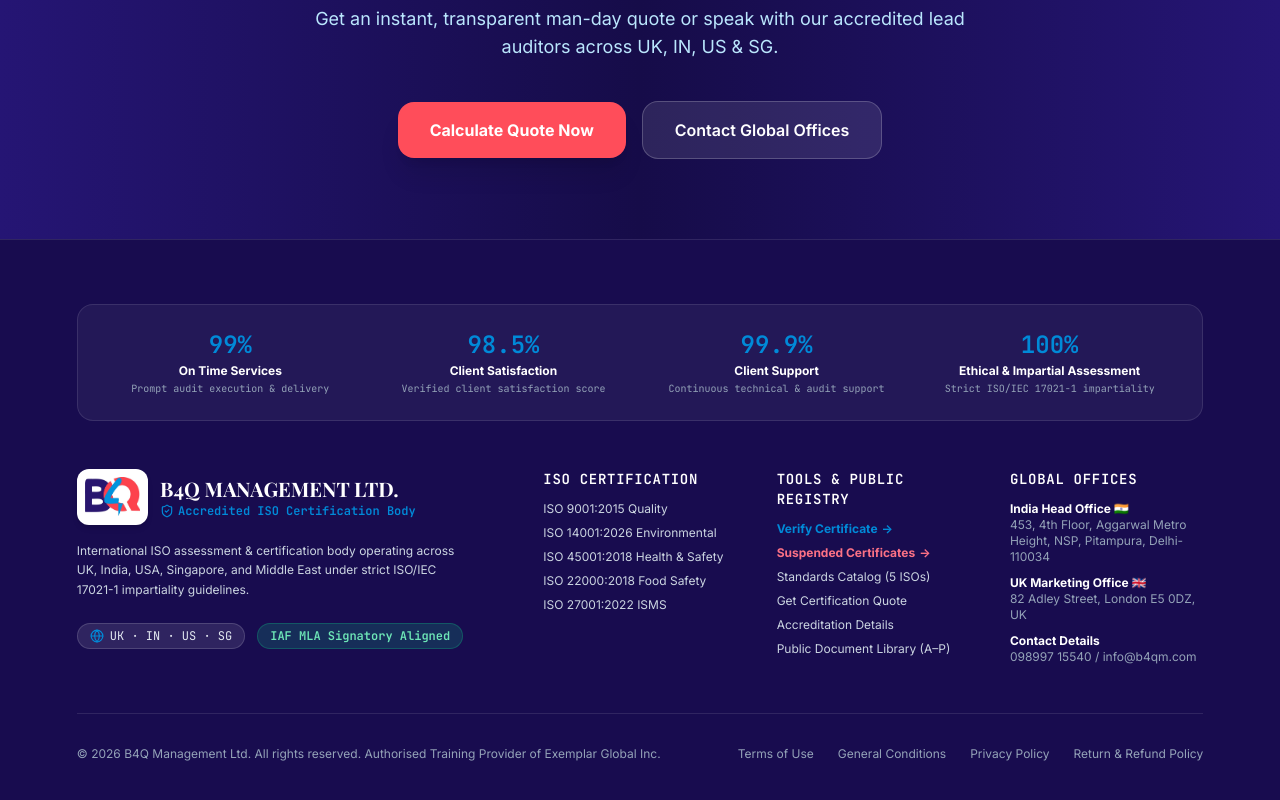
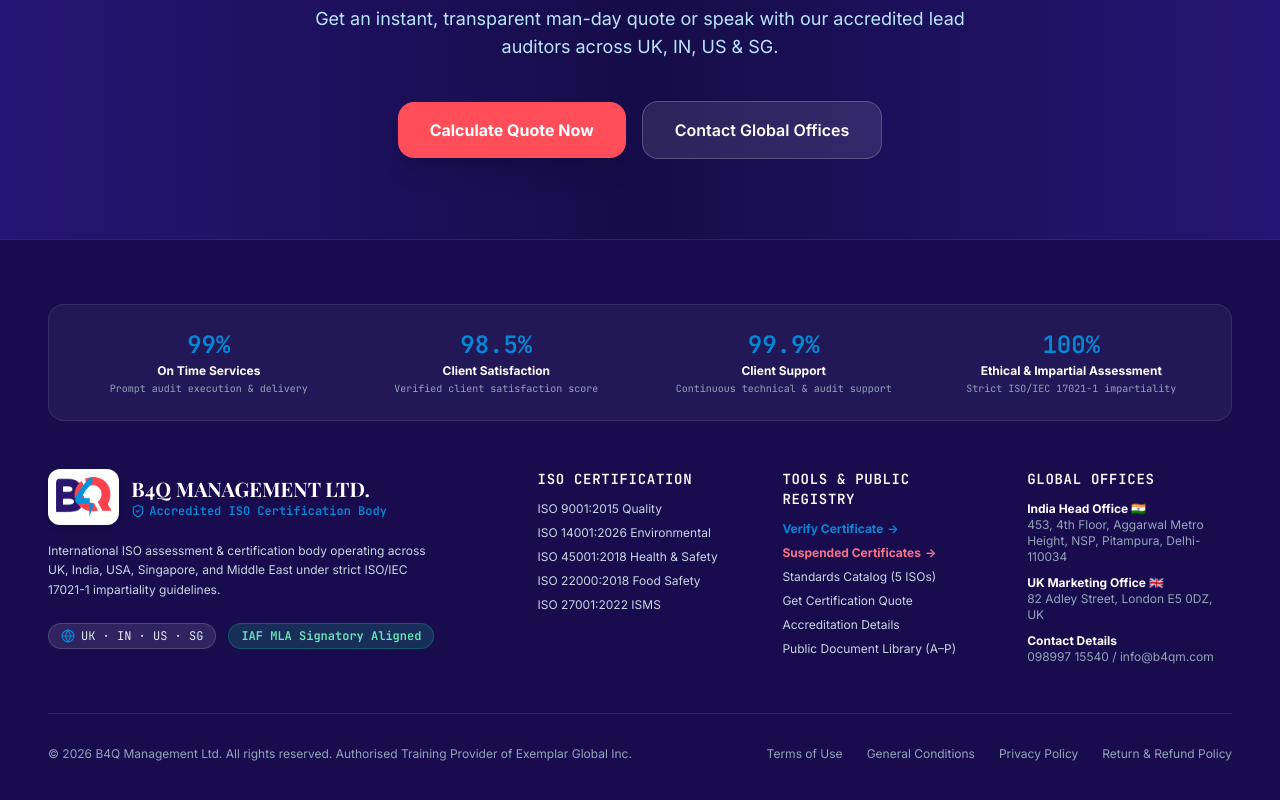
Before and after one commit to Kunal-Gupta28/B4QM, a Next.js app: page / in a window 1280 px wide. Shown: the part 5035-5835 px from the top of the page. Built offline with nearby package versions, Linux system fonts and the light colour scheme; a web font is replaced by a local one.

Commit message:
style: set footer width to full 100dvw/w-full

```diff
--- a/src/components/layout/Footer.tsx
+++ b/src/components/layout/Footer.tsx
@@ -8,7 +8,7 @@
 export const Footer: React.FC = () => {
   return (
     <footer className="w-full max-w-full bg-[#180C4F] text-slate-300 border-t border-white/10 pt-16 pb-12">
-      <div className="w-full max-w-7xl mx-auto px-[4%] sm:px-[5%] lg:px-[6%]">
+      <div className="w-full max-w-full px-4 sm:px-8 lg:px-12">
 
         {/* Performance Metrics Strip */}
         <div className="grid grid-cols-2 md:grid-cols-4 gap-4 p-6 rounded-2xl bg-white/5 border border-white/10 mb-12">
```
